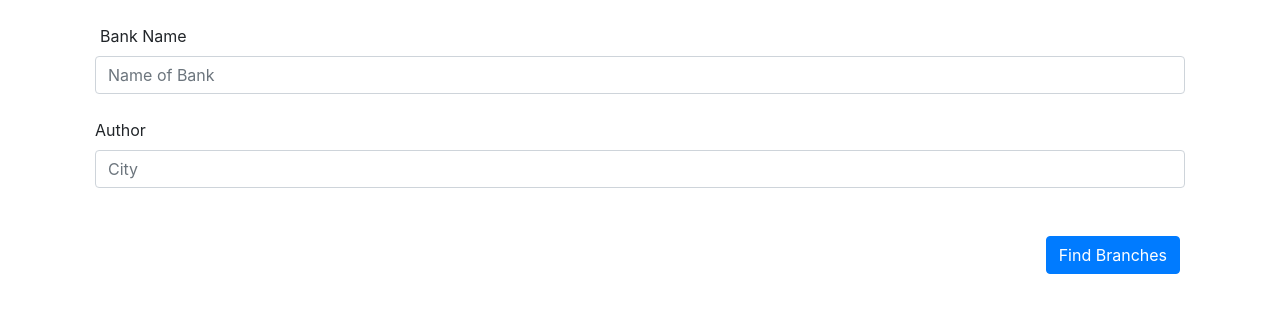
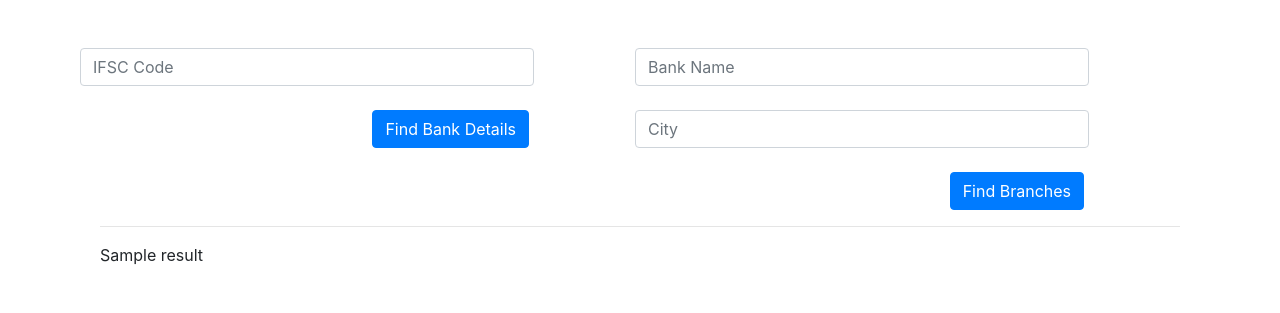
Before and after one commit to sonakshs/fyle-sonaksh, a Flask app: template templates/index.html in a window 1280 px wide. Shown: the top 313 px of the page. Run offline with Flask 2, Linux system fonts and the light colour scheme; the template is opened without the code that fills it: most values are stand-ins (such as "Sample title", 1, 10 or a date in 2020); some libraries are stand-ins or nearby versions.

Commit message:
template

```diff
--- a/app.py
+++ b/app.py
@@ -1,7 +1,6 @@
 from flask import Flask, request, jsonify, render_template
 from flask_sqlalchemy import SQLAlchemy
 import os
-
 
 app = Flask(__name__)
 
@@ -10,12 +9,13 @@ app.config['SQLALCHEMY_TRACK_MODIFICATIONS'] = False
 db = SQLAlchemy(app)
 
 
-
 @app.route("/", methods=['GET','POST'])
 def hello():
     if request.method == 'POST':
         city = request.form.get('city')
         name = request.form.get('name')
+        ifsc = request.form.get('ifsc')
+        result = {}
         if city and name:
             from models.branches import Branches
             from models.banks import Banks
@@ -25,9 +25,24 @@ def hello():
                     return "Invalid request"
                 bank_id = bank.id
                 branches = Branches.query.filter_by(bank_id=bank_id, city=city)
-                return jsonify([branch.to_dict() for branch in branches])
+                if branches:
+                    result = ([branch.to_dict() for branch in branches])
+                else:
+                    result = "No data found"
             except Exception as e:
-                return (str(e))
+                result = (str(e))
+        elif ifsc:
+            from models.branches import Branches
+            try:
+                branch = Branches.query.filter_by(ifsc=ifsc).first()
+                if branch:
+                    result = branch.to_dict()
+                else:
+                    result = "No data found"
+            except Exception as e:
+                result = (str(e))
+        return render_template('index.html', result=result)
+
     return render_template("index.html")
 
 
@@ -58,10 +73,8 @@ def get_branch_by_ifsc(ifsc):
 def get_bank_branches():
     from models.branches import Branches
     from models.banks import Banks
-    # name = request.args.get('name')
-    # city = request.args.get('city')
-    name = "ORIENTAL BANK OF COMMERCE"
-    city = "DEHRADUN"
+    name = request.args.get('name')
+    city = request.args.get('city')
     try:
         bank = Banks.query.filter_by(name=name).first()
         if not bank:
--- a/templates/index.html
+++ b/templates/index.html
@@ -2,34 +2,46 @@
 <html lang="en">
 <head>
     <meta charset="UTF-8">
-    <title>INDIAN BANKS DETAILS</title>
+    <title>Indian Banks Service Portal</title>
     <link rel="stylesheet" href="https://stackpath.bootstrapcdn.com/bootstrap/4.1.3/css/bootstrap.min.css" integrity="sha384-MCw98/SFnGE8fJT3GXwEOngsV7Zt27NXFoaoApmYm81iuXoPkFOJwJ8ERdknLPMO"
         crossorigin="anonymous">
 </head>
 <body>
     <div class="container">
         <div class="container">
+            <br><br>
+            <div class="row">
+                <div style="width: 50%">
+                    <form method="POST" style="width: 80%;">
+                        <div class="form-row">
+                            <input class="form-control" type="text" placeholder="IFSC Code" id="ifsc" name="ifsc">
+                        </div>
 
                         <br>
+                        <button type="submit " class="btn btn-primary " style="float:right ">Find Bank Details</button>
 
-            <form method="POST">
+                    </form>
+                </div>
+                <div style="width: 50%">
+                    <form method="POST" style="width: 80%">
 
-                <label for="name">Bank Name</label>
                         <div class="form-row">
-                    <input class="form-control" type="text" placeholder="Name of Bank" id="name" name="name">
+                            <input class="form-control" type="text" placeholder="Bank Name" id="name" name="name">
                         </div>
                         <br>
                         <div class="form-row">
-                    <label for="city">Author</label>
                             <input class="form-control" type="text" placeholder="City" id="city" name="city">
                         </div>
-                <br>
-
                         <br>
                         <button type="submit " class="btn btn-primary " style="float:right ">Find Branches</button>
 
                     </form>
+                </div>
             <br><br>
+        </div>
+        <hr>
+        <div>
+            {{ result }}
         </div>
     </div>
 
```
Lines whose indentation alone changed are shown as unchanged.
